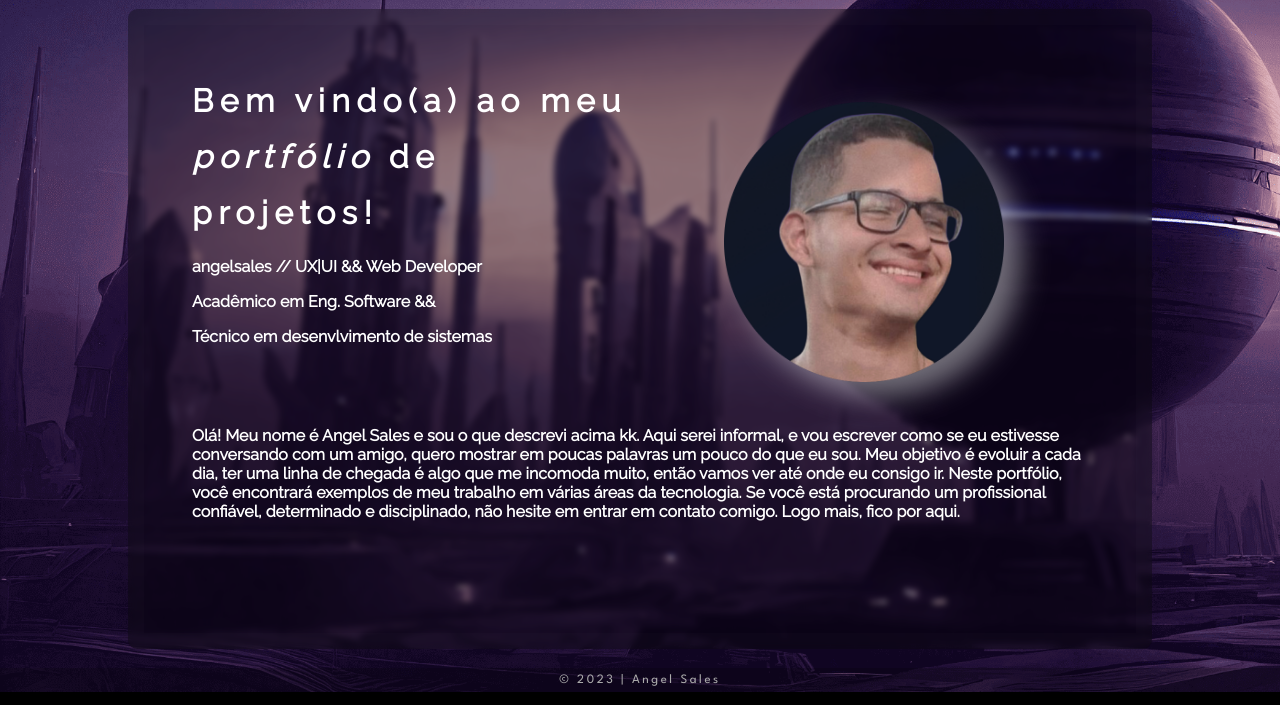
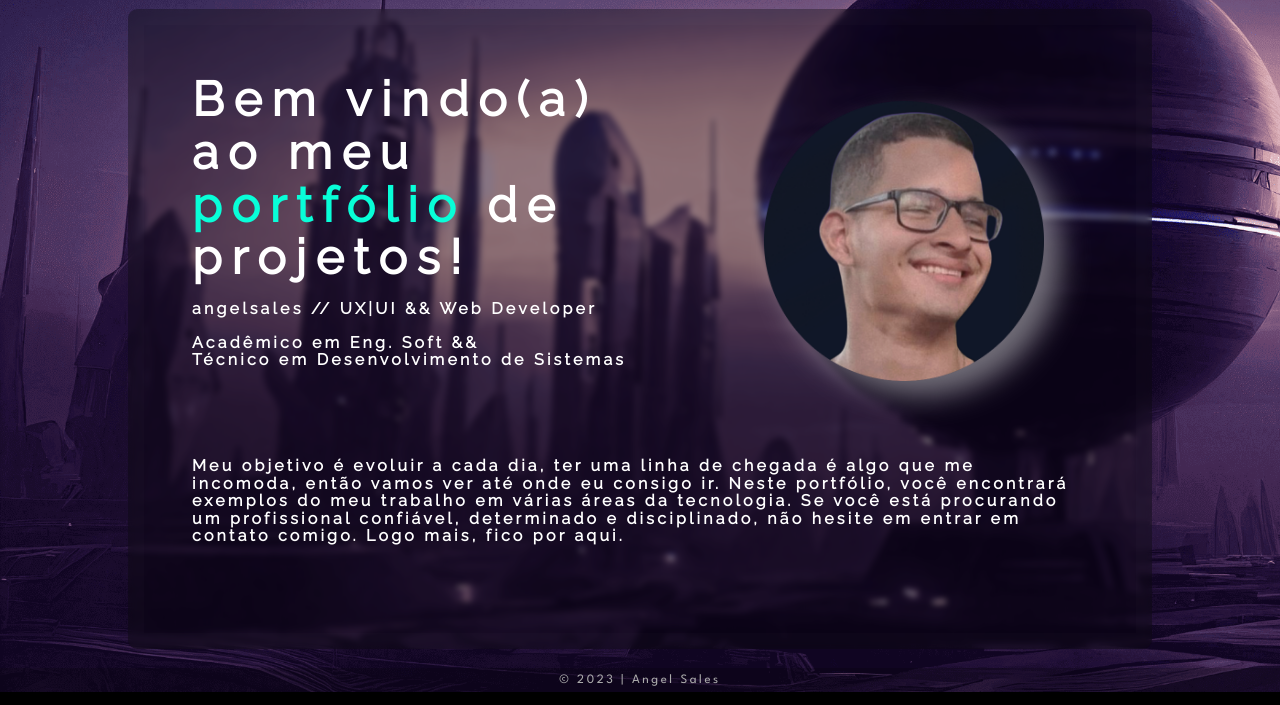
Before and after one commit to angelSalles/Projeto-Portfolio, a plain HTML site: page index.html in a window 1280 px wide. Shown: the part 95-800 px from the top of the page. Drawn offline with Linux system fonts and the light colour scheme.

Commit message:
<STYLE>[Home]: Ajustes finais

```diff
--- a/index.html
+++ b/index.html
@@ -34,17 +34,16 @@
         </header>
         <main class="main-content">
             <section class="main-apresentacao">
-                <h1>Bem vindo(a) ao meu <em>portfólio</em> de projetos!</h1>
+                <h1>Bem vindo(a) <br> ao meu <strong>portfólio</strong> de projetos!</h1>
                 <p>angelsales // UX|UI && Web Developer </p>
-                <p>Acadêmico em Eng. Software && </p>
-                <p>Técnico em desenvlvimento de sistemas</p>
+                <p>Acadêmico em Eng. Soft && <br>
+                    Técnico em Desenvolvimento de Sistemas</p>
             </section>
             <div class="main-perfil">
                 <img src="/assets/perfilAzulEscuro.png" alt="Foto de perfil de Angel Sales"/>
             </div>
             <section class="main-descricao">
-                <p>Olá! Meu nome é Angel Sales e sou o que descrevi acima kk.
-                    Aqui serei  informal, e vou escrever como se eu estivesse conversando com um amigo, quero mostrar em poucas palavras um pouco do que eu sou. Meu objetivo é evoluir a cada dia, ter uma linha de chegada é algo que me incomoda muito, então vamos ver até onde eu consigo ir. Neste portfólio, você encontrará exemplos de meu trabalho em várias áreas da tecnologia. Se você está procurando um profissional confiável, determinado e disciplinado, não hesite em entrar em contato comigo. Logo mais, fico por aqui.</p>
+                <p>Meu objetivo é evoluir a cada dia, ter uma linha de chegada é algo que me incomoda, então vamos ver até onde eu consigo ir. Neste portfólio, você encontrará exemplos do meu trabalho em várias áreas da tecnologia. Se você está procurando um profissional confiável, determinado e disciplinado, não hesite em entrar em contato comigo. Logo mais, fico por aqui.</p>
             </section>
             </main>
         <footer class="footer-main">
--- a/style/index.css
+++ b/style/index.css
@@ -84,6 +84,9 @@ body{
     font-family: 'Raleway';
     font-style: normal;
     font-weight: 700;
+    line-height: 1.1em;
+    letter-spacing: 0.2em;
+    font-weight: 700;
 }
 
 .main-perfil, .main-apresentacao{
@@ -93,14 +96,18 @@ body{
 
 .main-apresentacao h1{
     margin: 0;
-    font-size: 2em;
-    line-height: 56px;
+    font-size: 3em;
+    line-height: 1.1em;
     letter-spacing: 0.2em;
+}
+
+.main-apresentacao strong{
+    color: #08FED8;
 }
 
 .main-perfil{
     display: flex;
-    justify-content: center;
+    justify-content: space-around;
     align-items: center;
 }
 
@@ -108,9 +115,11 @@ body{
     height: 35vh;
     background: url(perfilAzulEscuro);
     filter: drop-shadow(17px 15px 14px rgba(255, 255, 255, 0.42));
+    margin-left: 10vh;
 }
 
 .main-descricao{
+    margin-top: 2em;
     width: 100%;
  }
 
```
